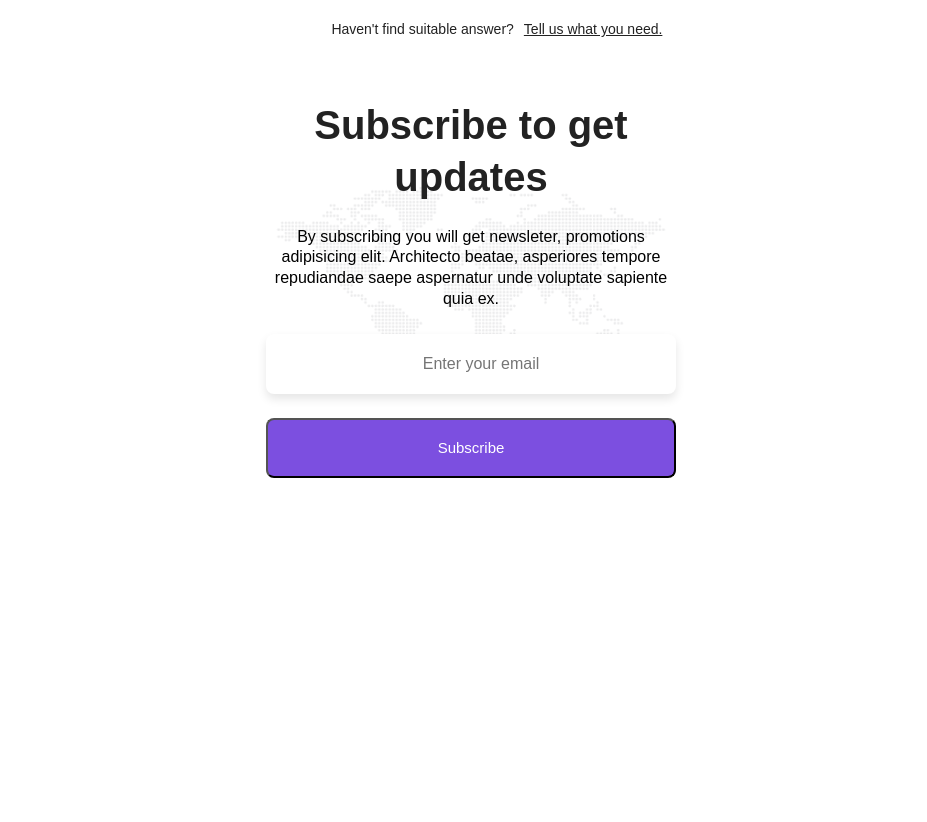
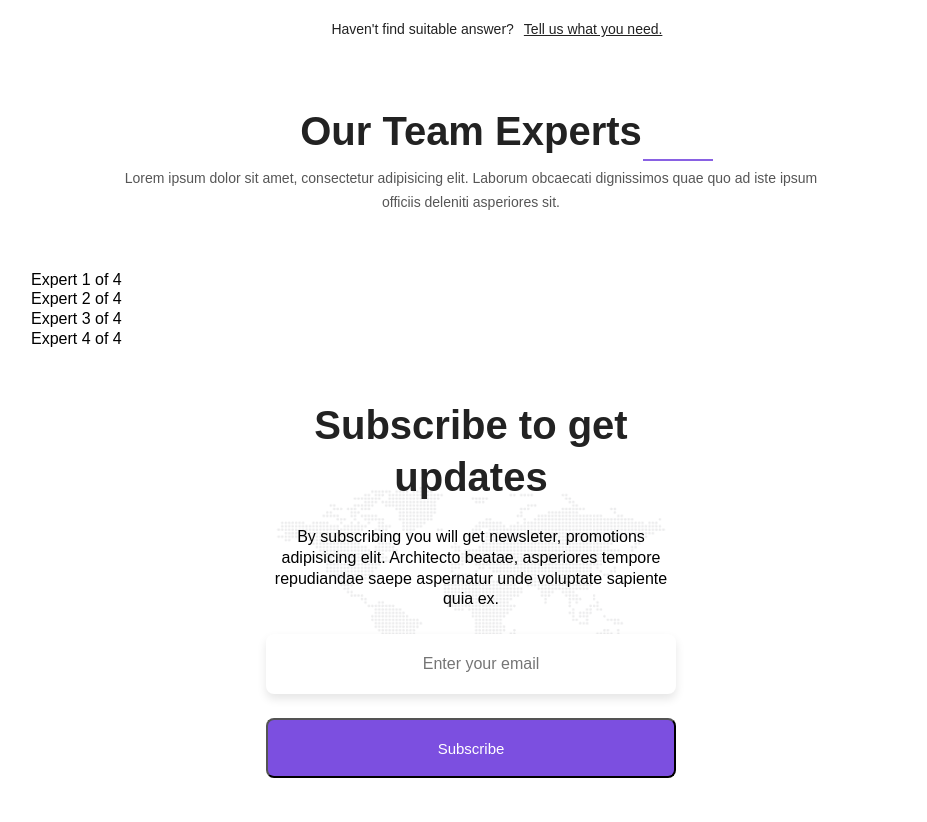
Before and after one commit to front-end-by-rimantas/29a-grupe-react-portfolio, a website: page index.html in a window 1280 px wide. Shown: the part 5878-6700 px from the top of the page, without its empty margins (169-1096 px from the left). Before the commit the page ends 6400 px from the top, so only its background shows below. Drawn offline with Linux system fonts and the light colour scheme; files whose address does not match are found by name.

Commit message:
header+line+p

```diff
--- a/css/home.css
+++ b/css/home.css
@@ -520,6 +520,7 @@ div.row-header > div.col-6.header-form {
     justify-items: center;
     padding-top: 3.5rem;
     padding-bottom: 3.5rem;
+    text-align: center;
 }
 .sector8-height{
     max-height: 940px;
@@ -726,6 +727,37 @@ body > div > div > div.row-header8 > div.col-bottom-12 > div:nth-child(1) > p {
 .row-header9 > div.col-3:nth-of-type(4) {
     grid-area: rh9-4-col3;
 }
+
+.row-header9 > .col-12 >h1 {
+    font-size: 40px;
+    line-height: 1.3;
+    font-weight: 600;
+    color: #222;
+}
+
+
+
+
+
+
+
+
+
+
+
+
+
+
+
+
+
+
+
+
+
+
+
+
 /* Our Team Experts close ; */
 
 /* sApp All Devices open : */
--- a/index.html
+++ b/index.html
@@ -320,13 +320,17 @@
     <!--FAQ close-->
 
     <!--Our team experts open-->
-<!--     <div class="row-header9">
-        <div class="col-12">Our Team Experts</div>
+    <div class="row-header9">
+        <div class="col-12 sector8-center">
+            <h1>Our Team Experts</h1>
+            <div class="sector8-line"></div>
+            <p class="icons-text">Lorem ipsum dolor sit amet, consectetur adipisicing elit. Laborum obcaecati dignissimos quae quo ad iste ipsum officiis deleniti asperiores sit.</p>
+        </div>
         <div class="col-3">Expert 1 of 4</div>
         <div class="col-3">Expert 2 of 4</div>
         <div class="col-3">Expert 3 of 4</div>
         <div class="col-3">Expert 4 of 4</div>
-    </div> -->
+    </div>
     <!--Our team experts close-->
 
     <!--sApp all devices open-->
```
